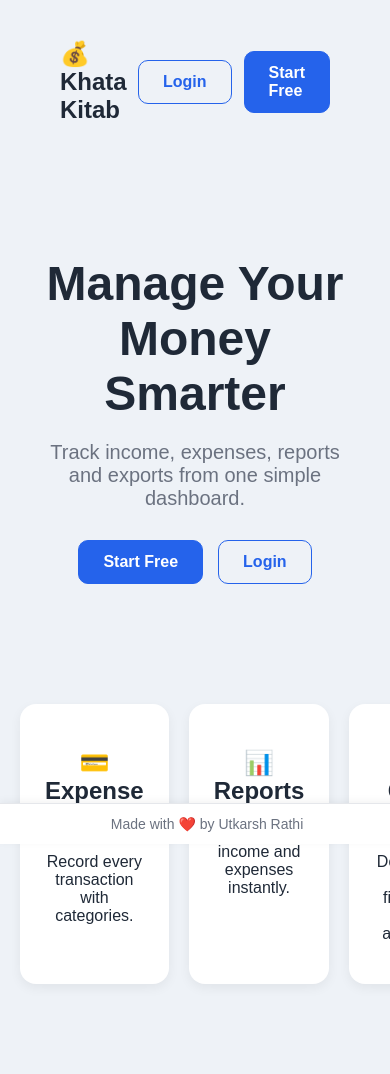
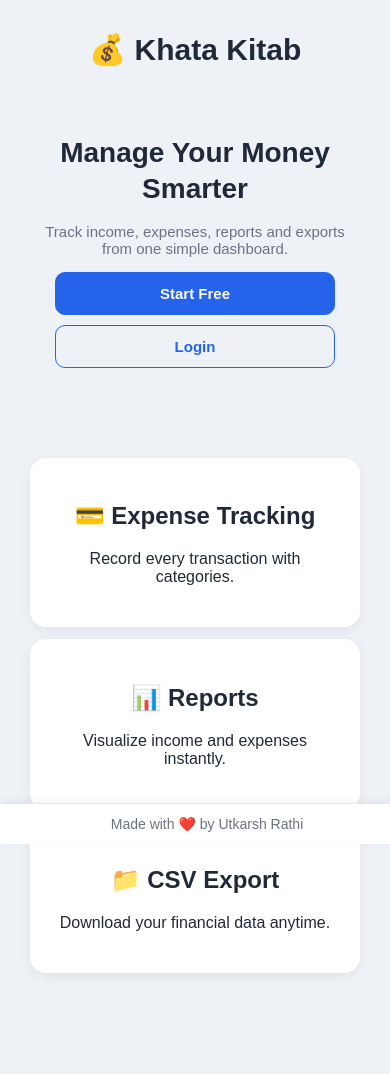
Before and after one commit to utkarshrathihbe/khata-kitab, a Flask app: page / in a window 390 px wide; the page is wider, and only the part inside the window is pictured. After the commit the page ends 973 px from the top of that part, so only its background shows below. Run offline with Flask 3, Linux system fonts and the light colour scheme.

Commit message:
Refine mobile styling on landing page - hide navbar buttons, resize logo, adjust spacing

```diff
--- a/static/style.css
+++ b/static/style.css
@@ -244,3 +244,47 @@ border-radius:16px;
 box-shadow:0 4px 12px rgba(0,0,0,0.06);
 text-align:center;
 }
+/* ---------- LANDING PAGE MOBILE ---------- */
+@media (max-width:768px){
+.landing-navbar{
+    padding:12px 20px 4px;
+    justify-content:center;
+}
+.landing-navbar .logo{
+    font-size:30px;
+}
+.landing-navbar > div:last-child{
+    display:none;
+}
+.hero{
+    padding-top:45px;
+}
+.hero h1{
+    font-size:28px;
+    line-height:1.3;
+}
+.hero p{
+    font-size:15px;
+    margin-bottom:15px;
+}
+.hero-buttons{
+    flex-direction:column;
+    align-items:center;
+    gap:10px;
+    margin-bottom:10px;
+}
+.hero-buttons .hero-btn{
+    width:100%;
+    max-width:280px;
+    text-align:center;
+    box-sizing:border-box;
+    padding:12px 24px;
+    font-size:15px;
+}
+.features{
+    grid-template-columns:1fr;
+    margin:0 auto 20px;
+    padding:0 10px;
+    gap:12px;
+}
+}
--- a/templates/landing.html
+++ b/templates/landing.html
@@ -2,6 +2,7 @@
 <html>
 <head>
 <meta charset="UTF-8">
+<meta name="viewport" content="width=device-width, initial-scale=1.0">
 <title>Khata Kitab</title>
 <link rel="icon" type="image/x-icon" href="{{ url_for('static', filename='favicon.ico') }}">
 <link rel="stylesheet"
```
